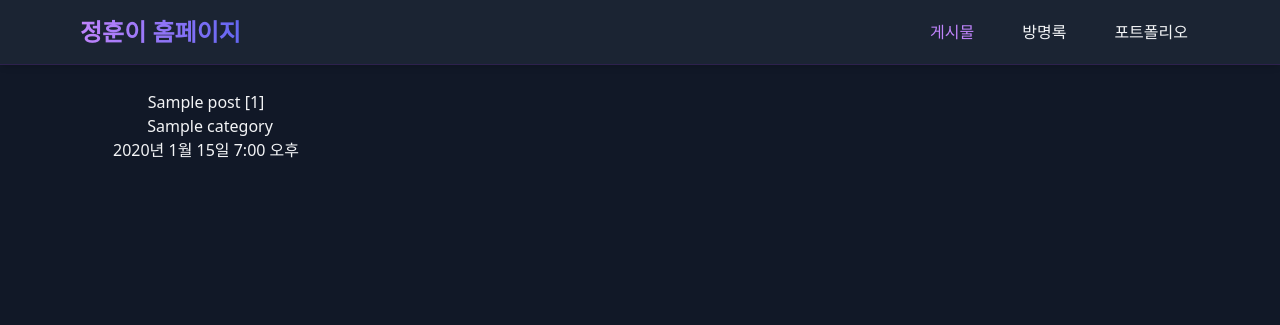
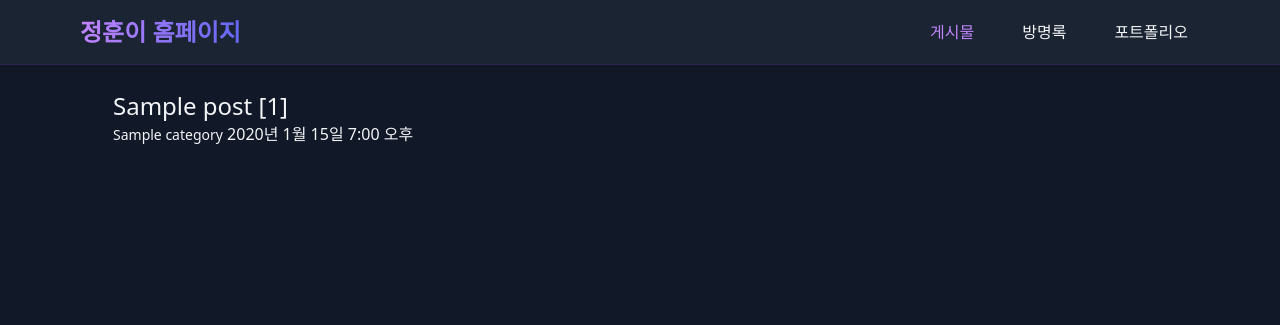
Before and after one commit to j3onghoon/j3onghoon-blog, a Django app: page /posts/ in a window 1280 px wide. Shown: the top 325 px of the page. Run offline with Django 5.2, Linux system fonts and the light colour scheme; tables that the repository leaves empty hold one stand-in row (values such as "Sample post"); some libraries are stand-ins or nearby versions.

Commit message:
게시물 목록 페이지수정

```diff
--- a/j3onghoon/templates/post_list_partial.html
+++ b/j3onghoon/templates/post_list_partial.html
@@ -1,11 +1,30 @@
+<div id="posts-container">
   <table>
   {% for post in posts %}
     <tr>
-    <td>
-      <a class="block" href="{% url 'post-detail' post.pk %}">{{ post.title }} [{{ post.comments_count }}]</a>
-      <a class="block ms-2" href="#">{{ post.category }}</a>
-      {{ post.updated }}
+      <td class="text-left">
+        <a class="inline-block text-2xl" href="{% url 'post-detail' post.pk %}">{{ post.title }} [{{ post.comments_count }}]</a>
+        <div class="mb-3">
+          <a class="inline-block text-sm" href="#">{{ post.category }}</a>
+          <span> {{ post.updated }}</span>
+        </div>
       </td>
     </tr>
   {% endfor %}
   </table>
+
+  {% for page_num in elided_page_range %}
+    {% if page_num == page_obj.number %}
+      <span class="px-3 py-2 bg-blue-700 text-white rounded">{{ page_num }}</span>
+    {% elif page_num == "..." %}
+      <span class="px-3 py-2">{{ page_num }}</span>
+    {% else %}
+      <button
+        hx-get="{% url 'posts' %}?page={{ page_num }}"
+        hx-target="#posts-container"
+        class="px-3 py-2 bg-blue-500 hover:bg-blue-700 text-white rounded cursor-pointer transition-colors">
+        {{ page_num }}
+      </button>
+    {% endif %}
+  {% endfor %}
+</div>
```
Lines whose indentation alone changed are shown as unchanged.
